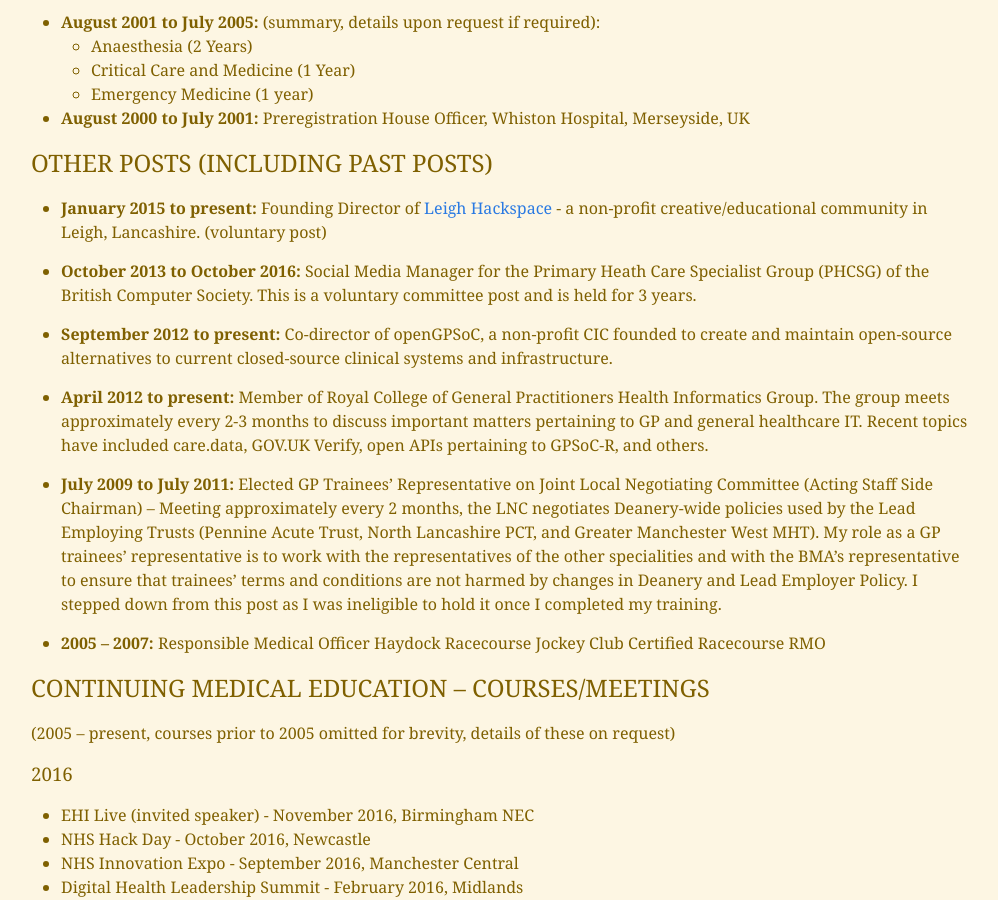
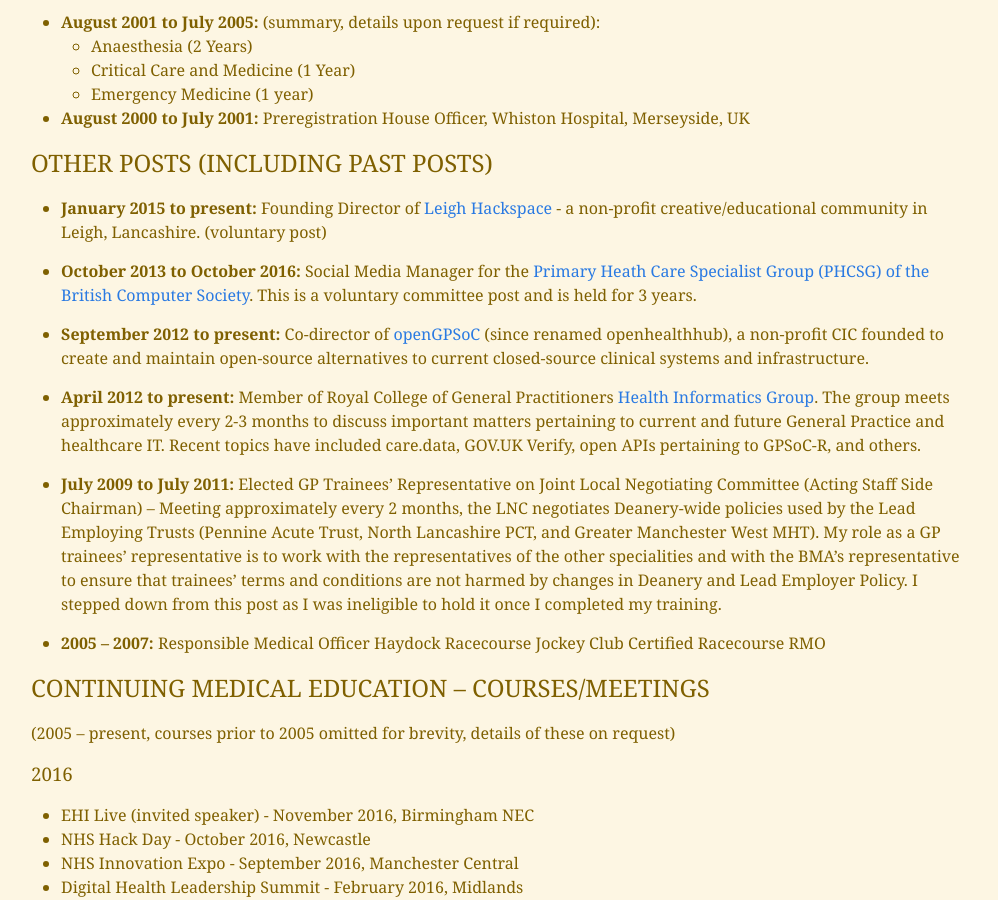
Before and after one commit to pacharanero/pacharanero.github.io, a Jekyll site: the page built from medicine.md, in a window 1280 px wide and 900 px high, scrolled down 2494 px. Shown: the whole window, without its empty margins (139-1137 px from the left). Built offline with Jekyll 4.4.1, drawn with Linux system fonts in a browser that asks for light colours; some of the changed text lies outside the part shown.

Commit message:
updated medical and health IT CV

```diff
--- a/medicine.md
+++ b/medicine.md
@@ -93,11 +93,11 @@
 
 * **January 2015 to present:** Founding Director of [Leigh Hackspace](http://www.leighhack.org/) - a non-profit creative/educational community in Leigh, Lancashire. (voluntary post)
 
-* **October 2013 to October 2016:** Social Media Manager for the Primary Heath Care Specialist Group (PHCSG) of the British Computer Society. This is a voluntary committee post and is held for 3 years.
+* **October 2013 to October 2016:** Social Media Manager for the [Primary Heath Care Specialist Group (PHCSG) of the British Computer Society](http://www.phcsg.org). This is a voluntary committee post and is held for 3 years.
 
-* **September 2012 to present:** Co-director of openGPSoC, a non-profit CIC founded to create and maintain open-source alternatives to current closed-source clinical systems and infrastructure.
+* **September 2012 to present:** Co-director of [openGPSoC](http://www.openhealthhub.org) (since renamed openhealthhub), a non-profit CIC founded to create and maintain open-source alternatives to current closed-source clinical systems and infrastructure.
 
-* **April 2012 to present:** Member of Royal College of General Practitioners Health Informatics Group. The group meets approximately every 2-3 months to discuss important matters pertaining to GP and general healthcare IT. Recent topics have included care.data, GOV.UK Verify, open APIs pertaining to GPSoC-R, and others.
+* **April 2012 to present:** Member of Royal College of General Practitioners [Health Informatics Group](http://www.rcgp.org.uk/clinical-and-research/clinical-resources/practice-management-resources/health-informatics-group.aspx). The group meets approximately every 2-3 months to discuss important matters pertaining to current and future General Practice and healthcare IT. Recent topics have included care.data, GOV.UK Verify, open APIs pertaining to GPSoC-R, and others.
 
 * **July 2009 to July 2011:** Elected GP Trainees’ Representative on Joint Local Negotiating Committee (Acting Staff Side Chairman) – Meeting approximately every 2 months, the LNC negotiates Deanery-wide policies used by the Lead Employing Trusts (Pennine Acute Trust, North Lancashire PCT, and Greater Manchester West MHT). My role as a GP trainees’ representative is to work with the representatives of the other specialities and with the BMA’s representative to ensure that trainees’ terms and conditions are not harmed by changes in Deanery and Lead Employer Policy. I stepped down from this post as I was ineligible to hold it once I completed my training.
 
```
Also changed, not shown: other parts of medicine.md (+1 -1 lines).
